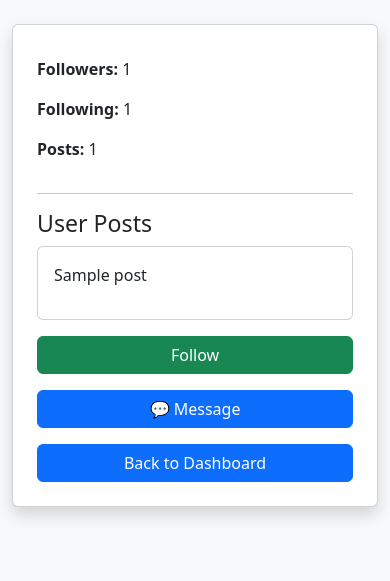
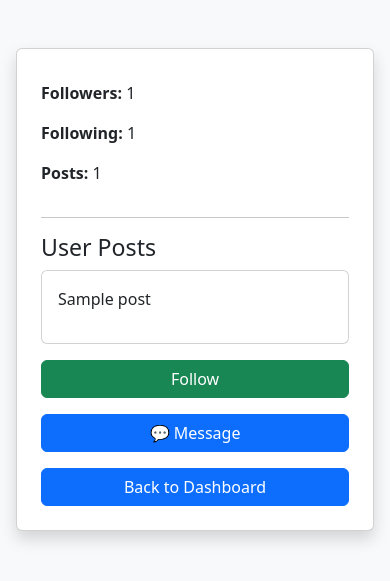
Before and after one commit to tahoorBuilds/EchoMateLite, a Flask app: template templates/userprofile.html in a window 390 px wide. Shown: the top 581 px of the page. Run offline with Flask 3, Linux system fonts and the light colour scheme; the template is opened without the code that fills it: most values are stand-ins (such as "Sample title", 1, 10 or a date in 2020).

Commit message:
Fix userprofile mobile layout

```diff
--- a/templates/userprofile.html
+++ b/templates/userprofile.html
@@ -3,11 +3,13 @@
 <head>
     <title>User Profile</title>
 
+    <meta name="viewport" content="width=device-width, initial-scale=1">
+
     <link href="https://cdn.jsdelivr.net/npm/bootstrap@5.3.3/dist/css/bootstrap.min.css" rel="stylesheet">
 </head>
 <body class="bg-light">
 
-<div class="container mt-4">
+<div class="container-fluid px-3 mt-5">
 
     <div class="card p-4 shadow">
 
```
